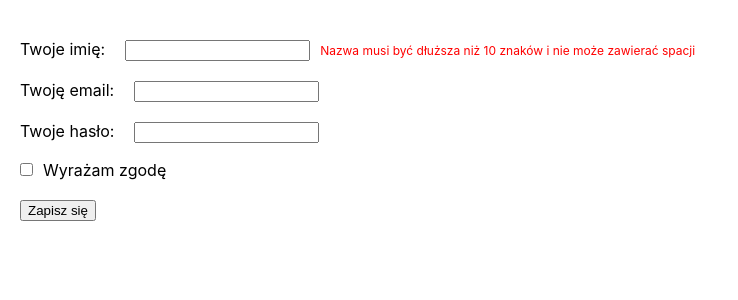
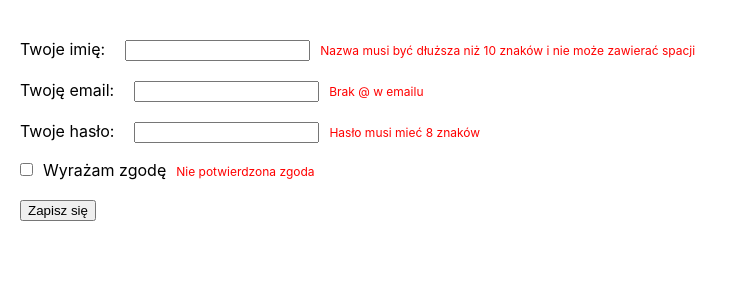
Before and after one commit to AdrianChojnacki/cra7, a React (Create React App) app: page / in a window 1280 px wide. Shown: the top 300 px of the page, without its empty margins (0-738 px from the left). Built offline with nearby package versions, Linux system fonts and the light colour scheme.

Commit message:
added all errors

```diff
--- a/src/App.js
+++ b/src/App.js
@@ -10,9 +10,9 @@ class App extends Component {
 
     errors: {
       username: true,
-      email: false,
-      password: false,
-      accept: false,
+      email: true,
+      password: true,
+      accept: true,
     },
   };
 
@@ -70,6 +70,7 @@ class App extends Component {
               value={this.state.email}
               onChange={this.handleChange}
             />
+            {this.state.errors.email && <span>{this.messages.email_incorrect}</span>}
           </label>
           <label htmlFor="password">
             Twoje hasło:
@@ -80,6 +81,7 @@ class App extends Component {
               value={this.state.password}
               onChange={this.handleChange}
             />
+            {this.state.errors.password && <span>{this.messages.password_incorrect}</span>}
           </label>
           <label htmlFor="accept">
             <input
@@ -90,6 +92,7 @@ class App extends Component {
               onChange={this.handleChange}
             />
             Wyrażam zgodę
+            {this.state.errors.accept && <span>{this.messages.accept_incorrect}</span>}
           </label>
           <button>Zapisz się</button>
         </form>
```
